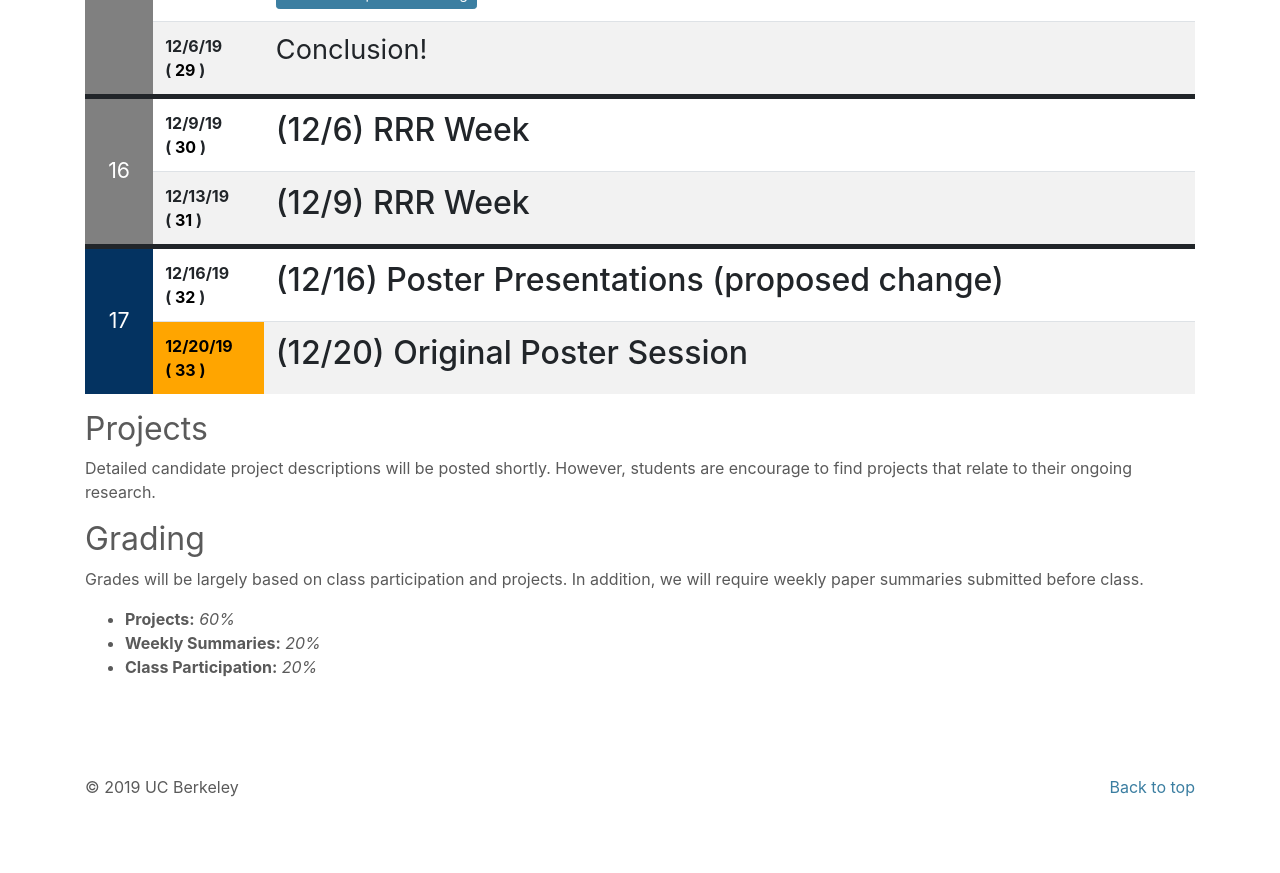
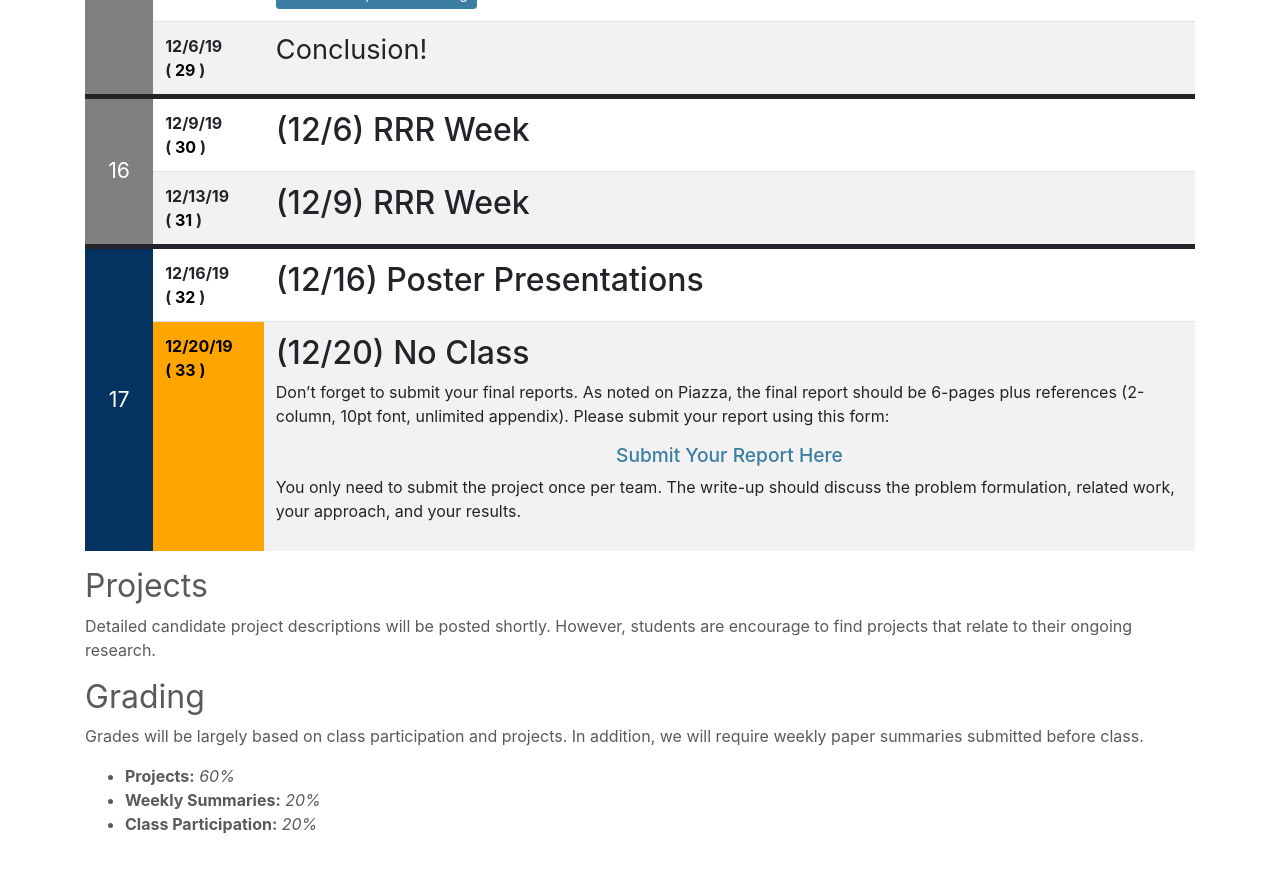
Before and after one commit to ucbrise/cs294-ai-sys-fa19, a Jekyll site: the page built from index.md, in a window 1280 px wide and 900 px high, scrolled down 8071 px. Shown: the top 873 px of the window. Built offline with Jekyll 4.4.1, drawn with Linux system fonts in a browser that asks for light colours; nearby versions of some CDN libraries; our own code applies the rules of GitHub Pages for plain Markdown files; before the commit the page ends 8886 px from its top, so only the background shows below that.

Commit message:
updating link

```diff
--- a/index.md
+++ b/index.md
@@ -758,10 +758,21 @@ Everyone must do one of the readings (you pick).
 # (12/9) RRR Week
 
 {% include syllabus_entry %}
-# (12/16) Poster Presentations (proposed change)
+# (12/16) Poster Presentations
 
 {% include syllabus_entry %}
-# (12/20) Original Poster Session
+# (12/20) No Class
+
+Don't forget to submit your final reports.  As noted on Piazza, the final report should be 6-pages plus references (2-column, 10pt font, unlimited appendix).  Please submit your report using this form:
+
+<center>
+<h3>
+    <a href="https://forms.gle/tLcLeEzRzueFGUcG6">Submit Your Report Here</a>
+</h3>
+</center>
+
+You only need to submit the project once per team.  The write-up should discuss the problem formulation, related work, your approach, and your results.
+
 
 
 
```
